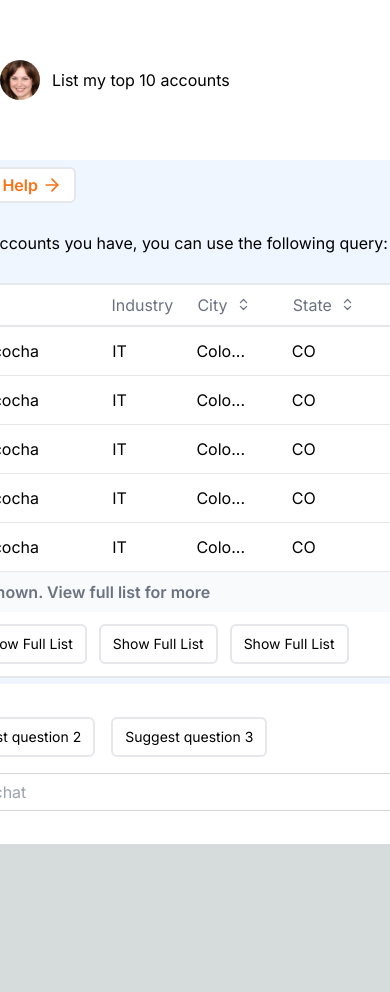
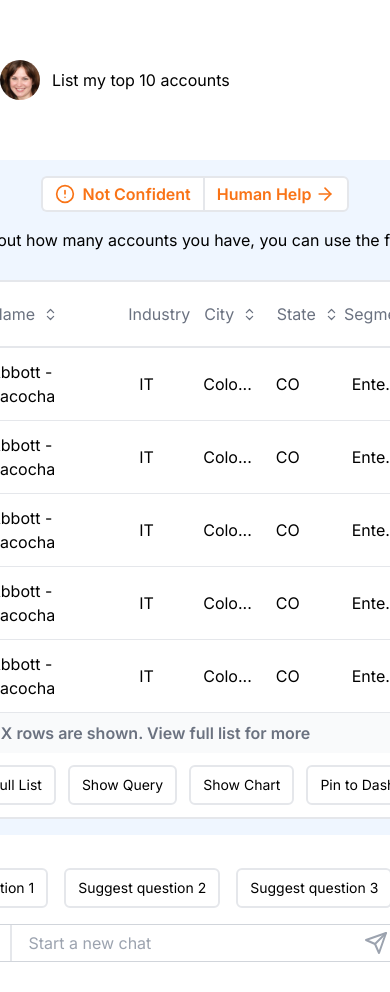
Before and after one commit to MichaelSukkiSong/noxudata_fe, a Next.js app: page / in a window 390 px wide. Shown: the top 992 px of the page. Before the commit the page ends 844 px from the top, so only its background shows below. Built offline with nearby package versions, Linux system fonts and the light colour scheme.

Commit message:
fix: changed text, add: responsive in md: breakpoint

```diff
--- a/src/components/FooterSection.tsx
+++ b/src/components/FooterSection.tsx
@@ -3,7 +3,7 @@ import Chat from "@/components/ui/Chat";
 
 const FooterSection = () => {
   return (
-    <div className="flex flex-col w-[850px]">
+    <div className="flex flex-col md:w-[850px] w-[600px]">
       <div className="flex gap-4 justify-start mb-4">
         <Button className="text-sm border-gray-200 border-2 px-3 py-2 rounded-md hover:bg-gray-50 transition-all delay-75">
           Suggest question 1
--- a/src/components/HeaderSection.tsx
+++ b/src/components/HeaderSection.tsx
@@ -2,7 +2,7 @@ import Image from "next/image";
 
 const HeaderSection = () => {
   return (
-    <div className="flex flex-col w-[850px]">
+    <div className="flex flex-col md:w-[850px] w-[500px]">
       <div className="flex gap-3 items-center">
         <div>
           <Image
--- a/src/components/MiddleSection.tsx
+++ b/src/components/MiddleSection.tsx
@@ -11,7 +11,7 @@ const MiddleSection = () => {
   return (
     <div>
       {/* orange buttons */}
-      <div className="mb-5 flex">
+      <div className="md:mb-5 flex mb-2 justify-center md:justify-start mt-4">
         <Button className="flex items-center text-orange-500 px-3 py-1 border-t-2 border-l-2 border-b-2 border-gray-200 font-semibold rounded-l-md bg-white gap-2 hover:bg-orange-50 transition-all delay-75">
           <div className="flex justify-center items-center">
             <CircleAlert size={20} />
@@ -27,7 +27,7 @@ const MiddleSection = () => {
       </div>
 
       {/* instructions section */}
-      <div className="flex mb-5 justify-start items-center gap-4">
+      <div className="flex mb-5 md:justify-start justify-center items-center gap-4">
         <div>
           <Image
             src="/noxudata_logo.jpeg"
--- a/src/components/ui/Chat.tsx
+++ b/src/components/ui/Chat.tsx
@@ -2,7 +2,7 @@ import { MessageCircle, ChevronsUpDown, Send } from "lucide-react";
 
 const Chat = () => {
   return (
-    <div className="flex gap-4 cursor-pointer">
+    <div className="flex md:gap-4 gap-2 cursor-pointer">
       <div className=" w-[760px] flex justify-between items-center border border-gray-300 rounded-md ">
         <div className="border-r-2 h-full  flex justify-center items-center px-3 gap-2">
           <div>
@@ -25,7 +25,7 @@ const Chat = () => {
           </div>
         </div>
       </div>
-      <div className="w-[90px] border border-red-500 rounded-md px-3 py-2 text-red-500 text-sm flex justify-center items-center hover:bg-red-50 transition-all delay-75">
+      <div className="md:w-[90px] w-[120px] border border-red-500 rounded-md px-3 py-2 text-red-500 text-sm flex justify-center items-center hover:bg-red-50 transition-all delay-75">
         End Chat
       </div>
     </div>
--- a/src/components/ui/TableWrapper.tsx
+++ b/src/components/ui/TableWrapper.tsx
@@ -8,7 +8,7 @@ interface TableWrapperProps {
 
 const TableWrapper = ({ children }: TableWrapperProps) => {
   return (
-    <div className="border-2 border-gray-200 rounded-2xl bg-white text-gray-500 w-[800px]">
+    <div className="border-2 border-gray-200 rounded-2xl bg-white text-gray-500 md:w-[800px] w-[600px] mb-4">
       {/* table section */}
       {children}
 
@@ -31,13 +31,13 @@ const TableWrapper = ({ children }: TableWrapperProps) => {
           Show Full List
         </Button>
         <Button className="text-sm border-gray-200 border-2 px-3 py-2 rounded-md hover:bg-gray-50 transition-all delay-75">
-          Show Full List
+          Show Query
         </Button>
         <Button className="text-sm border-gray-200 border-2 px-3 py-2 rounded-md hover:bg-gray-50 transition-all delay-75">
-          Show Full List
+          Show Chart
         </Button>
         <Button className="text-sm border-gray-200 border-2 px-3 py-2 rounded-md hover:bg-gray-50 transition-all delay-75">
-          Show Full List
+          Pin to Dashboard
         </Button>
       </div>
     </div>
```
